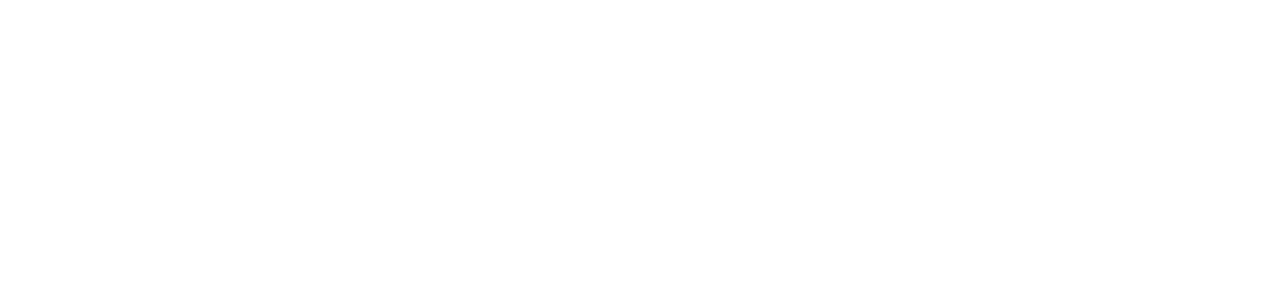
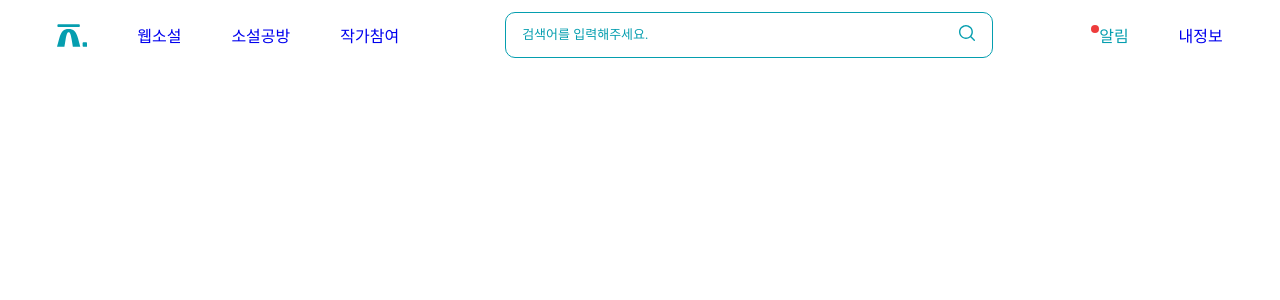
Before and after one commit to cafe-jun/garden-writer-front, a Next.js app: page / in a window 1280 px wide. Shown: the top 300 px of the page. Built offline with nearby package versions, Linux system fonts and the light colour scheme; a web font is replaced by a local one.

Commit message:
[fix] app 에서 page header 상황에 맞게 렌더링

```diff
--- a/src/components/PageHeader/PageHeader.tsx
+++ b/src/components/PageHeader/PageHeader.tsx
@@ -12,7 +12,7 @@
 import styles from './PageHeader.module.scss';
 import { PageHeaderBackground, PageHeaderProps } from './type';
 
-export const PageHeader = ({ background = PageHeaderBackground.original }: PageHeaderProps) => {
+export const PageHeader = ({ background }: PageHeaderProps) => {
   const [search, setSearch] = useState<string>('');
   const [visibleAlarm, setVisibleAlarm] = useState<boolean>(false);
 
@@ -48,7 +48,7 @@
       case PageHeaderBackground.white:
         return styles.recruitmentSearchWrapWhite;
     }
-  }, []);
+  }, [background]);
 
   const searchIcon = useMemo((): StaticImageData => {
     switch (background) {
@@ -59,7 +59,7 @@
       case PageHeaderBackground.white:
         return SearchIconWhite;
     }
-  }, []);
+  }, [background]);
 
   const LogoIcon = useMemo((): StaticImageData => {
     switch (background) {
@@ -70,7 +70,7 @@
       case PageHeaderBackground.white:
         return LogoWhite;
     }
-  }, []);
+  }, [background]);
 
   return (
     <header
--- a/src/components/PageHeader/type.ts
+++ b/src/components/PageHeader/type.ts
@@ -1,5 +1,5 @@
 export interface PageHeaderProps {
-  background?: string;
+  background: string;
 }
 
 export enum PageHeaderBackground {
--- a/src/pages/_app.tsx
+++ b/src/pages/_app.tsx
@@ -1,12 +1,31 @@
 import '../styles/global.css';
 
 import type { AppProps } from 'next/app';
+import { useRouter } from 'next/router';
+import { useEffect, useState } from 'react';
+
+import { PageHeader } from '@/components/PageHeader/PageHeader';
+import { PageHeaderBackground } from '@/components/PageHeader/type';
 
 export default function App({ Component, pageProps }: AppProps) {
+  const [pageHeaderBackground, setPageHeaderBackground] = useState<PageHeaderBackground>(
+    PageHeaderBackground.original
+  );
+  const { asPath } = useRouter();
+
+  useEffect(() => {
+    if (['/recruitment', '/novel'].includes(asPath)) {
+      setPageHeaderBackground(PageHeaderBackground.white);
+    } else {
+      setPageHeaderBackground(PageHeaderBackground.original);
+    }
+  }, [asPath]);
+
   return (
     <>
       {/* <RightMouseDisable /> */}
       {/* <F12Disabled /> */}
+      <PageHeader background={pageHeaderBackground} />
       <Component {...pageProps} />
     </>
   );
--- a/src/pages/recruitment/index.tsx
+++ b/src/pages/recruitment/index.tsx
@@ -2,7 +2,6 @@
 import React, { ChangeEvent, useEffect, useState } from 'react';
 
 import PageContentHeader from '@/components/PageContentHeader/PageContentHeader';
-import { PageHeader } from '@/components/PageHeader/PageHeader';
 import PaginationBar from '@/components/PaginationBar/PaginationBar';
 import { RecruitmentTable as Table } from '@/components/RecruitmentTable/RecruitmentTable';
 import { RecruitmentTable, RecruitmentTableStatus } from '@/components/RecruitmentTable/type';
@@ -97,7 +96,6 @@
 
   return (
     <div>
-      <PageHeader background="white" />
       <PageContentHeader backgroundImage={pageContentHeader.backgroundImage}>
         <div className={styles.headerTextWrap}>
           <p className={styles.headerBadge}>{pageContentHeader.badge}</p>
```
